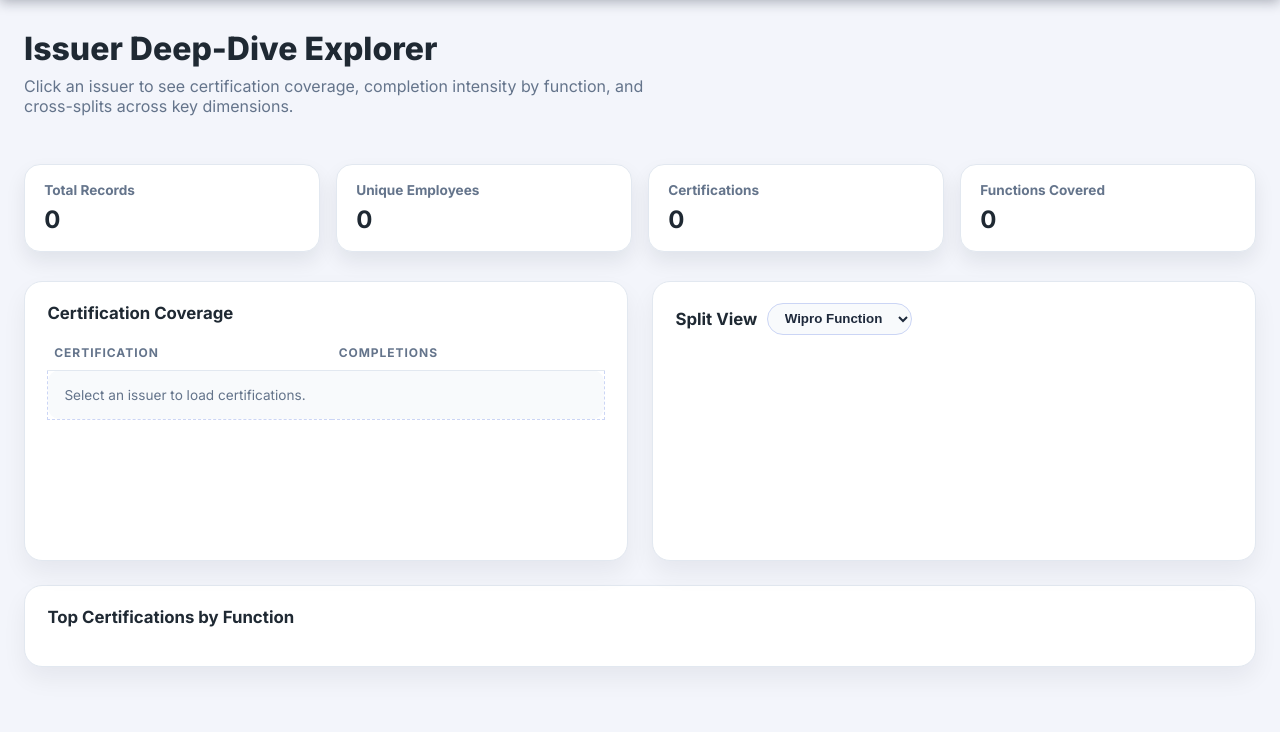
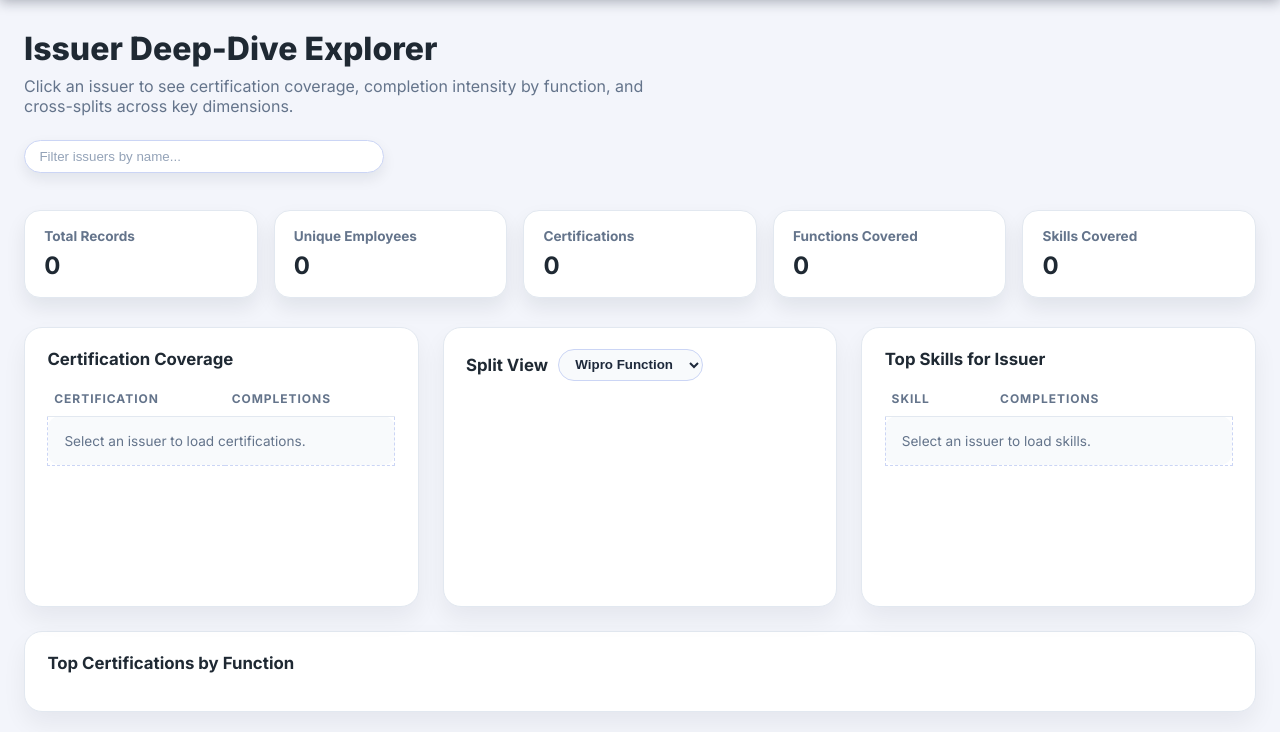
Before and after one commit to desai-cringe/ai-academy-tracker, a Flask app: page /admin/splits in a window 1280 px wide. Shown: the part 68-800 px from the top of the page. Run offline with Flask 3, Linux system fonts and the light colour scheme; the visitor is signed in with stand-in values (Sample User, id 1); data that the repository does not hold is empty; a map, chart or similar area stays blank.

Commit message:
Add issuer skill split details

```diff
--- a/app/routes_admin.py
+++ b/app/routes_admin.py
@@ -476,6 +476,20 @@ def register_admin_routes(app):
             EmployeeRecord.employee_id.isnot(None),
             EmployeeRecord.employee_id != ''
         ).scalar() or 0
+        function_count = db.session.query(
+            func.count(func.distinct(EmployeeRecord.wipro_function))
+        ).filter(
+            EmployeeRecord.issuer == issuer,
+            EmployeeRecord.wipro_function.isnot(None),
+            EmployeeRecord.wipro_function != ''
+        ).scalar() or 0
+        skill_count = db.session.query(
+            func.count(func.distinct(EmployeeRecord.skill))
+        ).filter(
+            EmployeeRecord.issuer == issuer,
+            EmployeeRecord.skill.isnot(None),
+            EmployeeRecord.skill != ''
+        ).scalar() or 0
 
         certifications = db.session.query(
             EmployeeRecord.assessment_name,
@@ -509,6 +523,24 @@ def register_admin_routes(app):
         split_data = [
             {"label": value or "Unknown", "count": count}
             for value, count in split_rows
+        ]
+
+        skills = db.session.query(
+            EmployeeRecord.skill,
+            func.count(EmployeeRecord.id)
+        ).filter(
+            EmployeeRecord.issuer == issuer,
+            EmployeeRecord.skill.isnot(None),
+            EmployeeRecord.skill != ''
+        ).group_by(
+            EmployeeRecord.skill
+        ).order_by(
+            func.count(EmployeeRecord.id).desc()
+        ).limit(15).all()
+
+        skill_data = [
+            {"name": name, "count": count}
+            for name, count in skills
         ]
 
         top_certifications = [row[0] for row in certifications[:6]]
@@ -557,9 +589,11 @@ def register_admin_routes(app):
                 "records": total_records,
                 "employees": unique_employees,
                 "certifications": len(certification_data),
-                "functions": len({row["label"] for row in split_data}),
+                "functions": function_count,
+                "skills": skill_count,
             },
             "certifications": certification_data,
+            "skills": skill_data,
             "split_by": split_by,
             "split_label": split_label,
             "split_data": split_data,
--- a/app/templates/splits.html
+++ b/app/templates/splits.html
@@ -100,6 +100,27 @@
             flex-wrap: wrap;
             gap: 0.6rem;
             margin-bottom: 1.5rem;
+        }
+
+        .issuer-filter {
+            margin-bottom: 0.8rem;
+        }
+
+        .issuer-filter input {
+            width: 100%;
+            max-width: 360px;
+            padding: 0.5rem 0.9rem;
+            border-radius: 999px;
+            border: 1px solid #cbd5f5;
+            background: #ffffff;
+            font-weight: 600;
+            color: #1e293b;
+            box-shadow: 0 6px 14px rgba(15, 23, 42, 0.08);
+        }
+
+        .issuer-filter input::placeholder {
+            color: #94a3b8;
+            font-weight: 500;
         }
 
         .issuer-chip {
@@ -246,6 +267,10 @@
             </div>
         </div>
 
+        <div class="issuer-filter">
+            <input id="issuer-filter-input" type="search" placeholder="Filter issuers by name..." aria-label="Filter issuers">
+        </div>
+
         <div class="issuer-list" id="issuer-list">
             {% for issuer in issuers %}
             <button class="issuer-chip" data-issuer="{{ issuer }}">{{ issuer }}</button>
@@ -268,6 +293,10 @@
             <div class="kpi-card">
                 <h3>Functions Covered</h3>
                 <span id="kpi-functions">0</span>
+            </div>
+            <div class="kpi-card">
+                <h3>Skills Covered</h3>
+                <span id="kpi-skills">0</span>
             </div>
         </div>
 
@@ -298,6 +327,20 @@
                 </div>
                 <canvas id="split-chart" height="180"></canvas>
             </div>
+            <div class="panel">
+                <h2>Top Skills for Issuer</h2>
+                <table>
+                    <thead>
+                        <tr>
+                            <th>Skill</th>
+                            <th>Completions</th>
+                        </tr>
+                    </thead>
+                    <tbody id="skill-table">
+                        <tr><td colspan="2" class="empty-state">Select an issuer to load skills.</td></tr>
+                    </tbody>
+                </table>
+            </div>
         </div>
 
         <div class="panel matrix-table">
@@ -326,6 +369,7 @@
             document.getElementById('kpi-employees').textContent = totals.employees.toLocaleString();
             document.getElementById('kpi-certs').textContent = totals.certifications.toLocaleString();
             document.getElementById('kpi-functions').textContent = totals.functions.toLocaleString();
+            document.getElementById('kpi-skills').textContent = totals.skills.toLocaleString();
         }
 
         function updateCertifications(certifications) {
@@ -338,6 +382,20 @@
             certifications.forEach((cert) => {
                 const row = document.createElement('tr');
                 row.innerHTML = `<td>${cert.name}</td><td>${cert.count}</td>`;
+                tableBody.appendChild(row);
+            });
+        }
+
+        function updateSkills(skills) {
+            const tableBody = document.getElementById('skill-table');
+            tableBody.innerHTML = '';
+            if (!skills.length) {
+                tableBody.innerHTML = '<tr><td colspan="2" class="empty-state">No skill data found for this issuer.</td></tr>';
+                return;
+            }
+            skills.forEach((skill) => {
+                const row = document.createElement('tr');
+                row.innerHTML = `<td>${skill.name}</td><td>${skill.count}</td>`;
                 tableBody.appendChild(row);
             });
         }
@@ -409,6 +467,7 @@
             }
             updateKpis(data.totals);
             updateCertifications(data.certifications);
+            updateSkills(data.skills);
             updateSplitChart(data.split_label, data.split_data);
             updateMatrix(data.matrix);
         }
@@ -422,6 +481,17 @@
             });
         });
 
+        const issuerFilter = document.getElementById('issuer-filter-input');
+        if (issuerFilter) {
+            issuerFilter.addEventListener('input', (event) => {
+                const query = event.target.value.trim().toLowerCase();
+                document.querySelectorAll('.issuer-chip').forEach((chip) => {
+                    const matches = chip.dataset.issuer.toLowerCase().includes(query);
+                    chip.style.display = matches ? 'inline-flex' : 'none';
+                });
+            });
+        }
+
         if (currentIssuer) {
             setActiveIssuer(currentIssuer);
             loadIssuerData();
```
